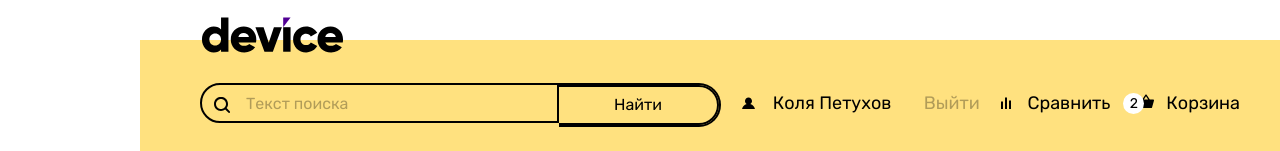
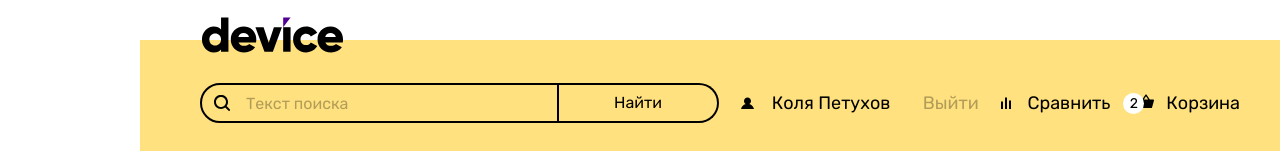
Before and after one commit to htmlacademy-htmlcss/1780385-device-33, a website: page catalog.html in a window 1280 px wide. Shown: the top 151 px of the page. Drawn offline with Linux system fonts and the light colour scheme.

Commit message:
Мелкие правки
Добавил мелкие корректировки

```diff
--- a/catalog.html
+++ b/catalog.html
@@ -25,7 +25,7 @@
                   name="search-input">
               </span>
             </label>
-            <div class="search-button-border"><button class="search-button button"><span>Найти</span></button></div>
+            <button class="search-button button"><span>Найти</span></button>
           </form>
           <div class="user-tandem">
             <a href="#" class="login-link focus hover-06 active-03">
```
